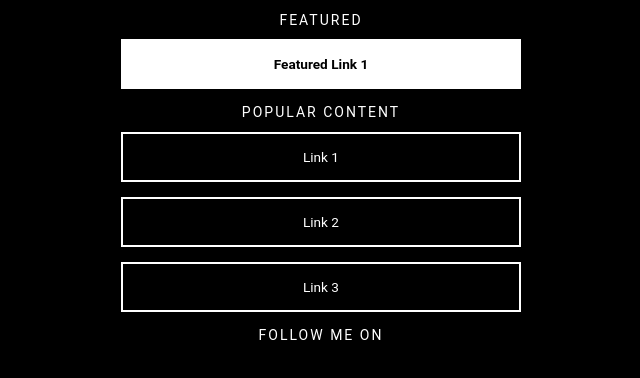
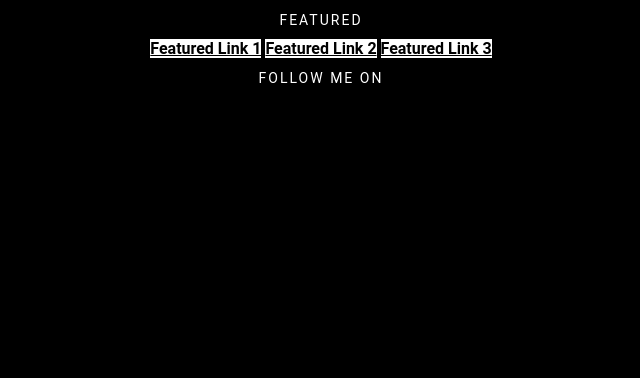
Before and after one commit to Edgared123/all-links, a website: page index.html in a window 1280 px wide. Shown: the whole page, without its empty margins (319-959 px from the left). Drawn offline with Linux system fonts and the light colour scheme.

Commit message:
create index

```diff
--- a/index.html
+++ b/index.html
@@ -15,13 +15,8 @@
         <!-- Featured -->
         <h2>Featured</h2>
         <a class="featured" href="">Featured Link 1</a>
-
-        <!-- Popular Content -->
-        <h2>Popular Content</h2>
-
-        <a href="">Link 1</a>
-        <a href="">Link 2</a>
-        <a href="">Link 3</a>
+        <a class="featured" href="">Featured Link 2</a>
+        <a class="featured" href="">Featured Link 3</a>
 
         <!-- Channels -->
         <h2>Follow Me On</h2>
```
Also changed, not shown: dist/style.css.
